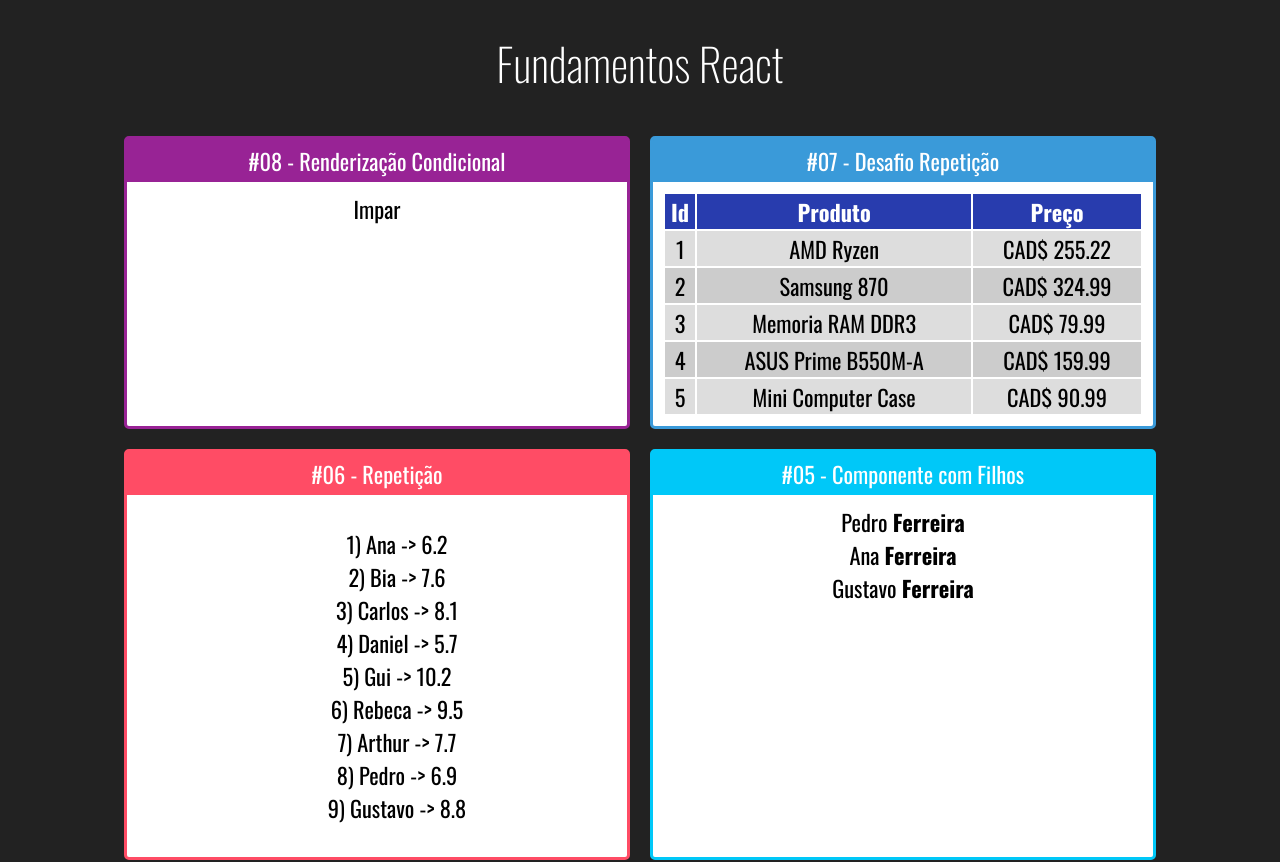
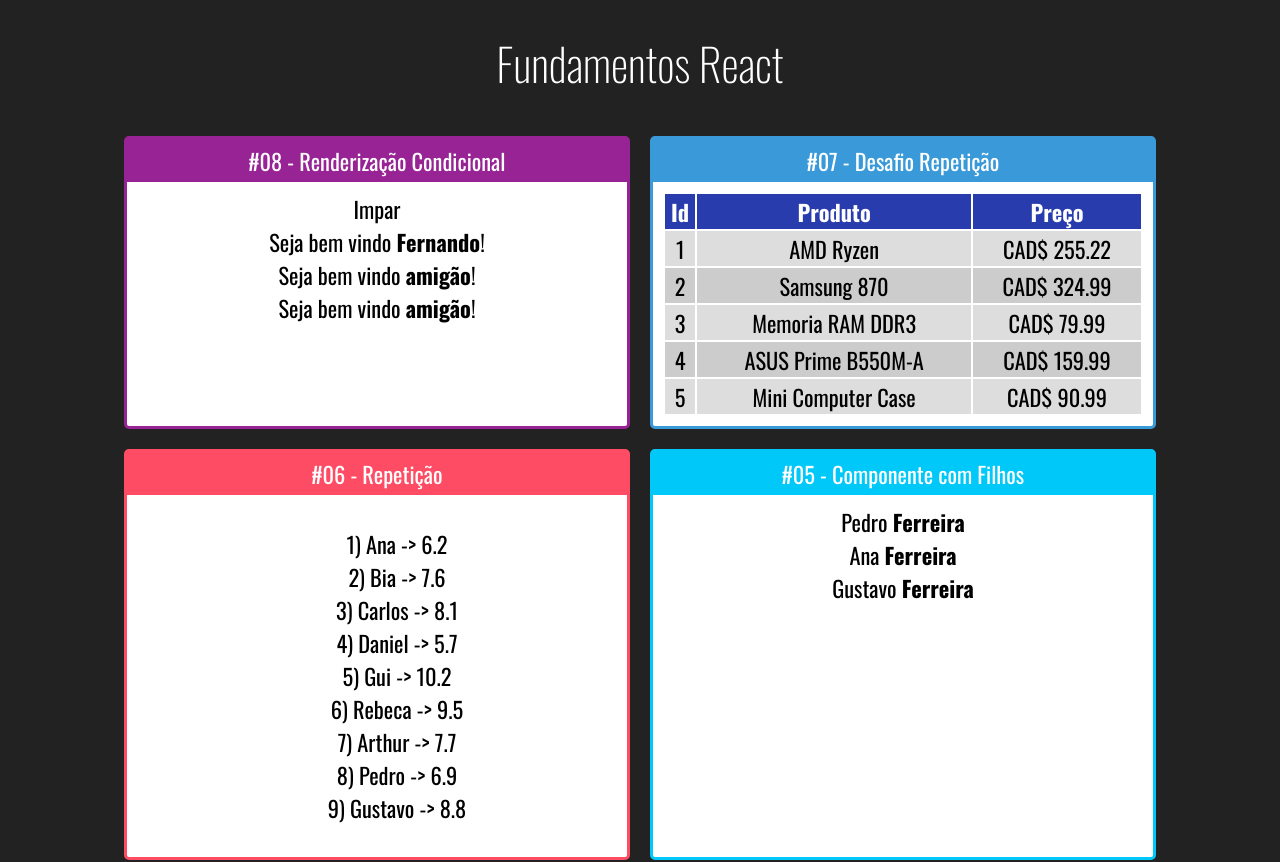
Before and after one commit to daniel-castilho/re-fundamentos, a React (Create React App) app: page / in a window 1280 px wide. Shown: the top 862 px of the page. Built offline with nearby package versions, Linux system fonts and the light colour scheme.

Commit message:
Conditional Render #02

```diff
--- a/src/App.jsx
+++ b/src/App.jsx
@@ -10,6 +10,7 @@
 import ListaAlunos from './components/repeticao/ListaAlunos';
 import TabelaProdutos from './components/repeticao/TabelaProdutos';
 import ParOuImpar from './components/condicional/ParOuImpar';
+import UsuarioInfo from './components/condicional/UsuarioInfo';
 
 import "./App.css";
 
@@ -20,6 +21,9 @@
 		<div className="Cards">
 			<Card titulo="#08 - Renderização Condicional" color="#982395">
 				<ParOuImpar numero={21}></ParOuImpar>
+				<UsuarioInfo usuario={{nome: 'Fernando'}} />
+				<UsuarioInfo usuario={{email: 'fernando@gmail.com'}} />
+				<UsuarioInfo usuario={{}} />
 			</Card>
 
 			<Card titulo="#07 - Desafio Repetição" color="#3A9AD9">
--- /dev/null
+++ b/src/components/condicional/If.js
@@ -0,0 +1,7 @@
+export default (props) => {
+	if (props.test) {
+		return props.children;
+	} else {
+		return false;
+	}
+};
--- /dev/null
+++ b/src/components/condicional/UsuarioInfo.jsx
@@ -0,0 +1,16 @@
+import React from 'react';
+import If from './If';
+
+export default (props) => {
+    const usuario = props.usuario || {};
+    return (
+        <div>
+            <If test={usuario && usuario.nome}>
+                Seja bem vindo <strong>{usuario.nome}</strong>!
+            </If>
+            <If test={!usuario || !usuario.nome}>
+                Seja bem vindo <strong>amigão</strong>!
+            </If>
+        </div>
+    )
+}
```
